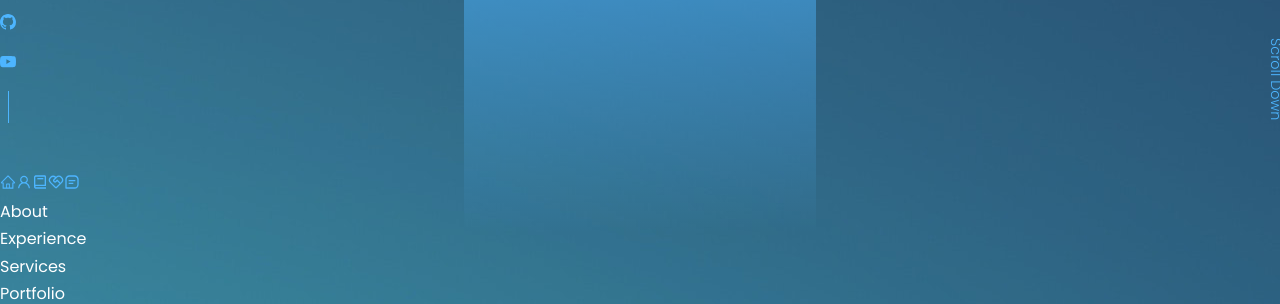
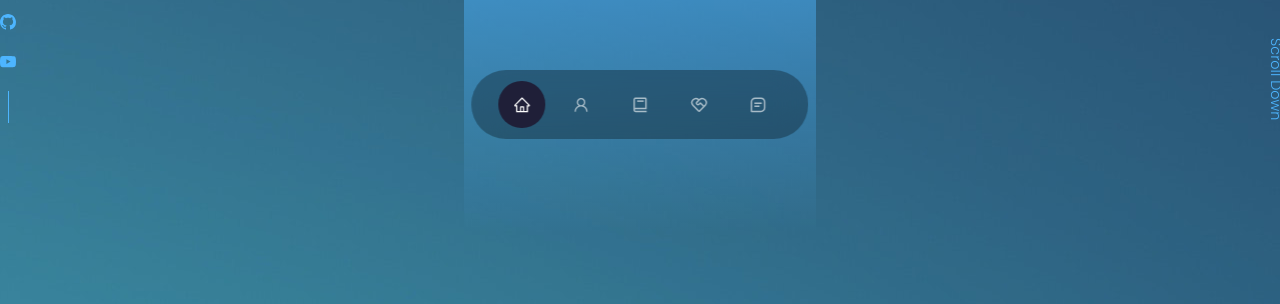
Before and after one commit to APxISO/react_portfolio, a React (Create React App) app: page / in a window 1280 px wide. Shown: the part 629-933 px from the top of the page. Built offline with nearby package versions, Linux system fonts and the light colour scheme; a web font is replaced by a local one.

Commit message:
added floating nav with icons

```diff
--- a/src/components/about/About.jsx
+++ b/src/components/about/About.jsx
@@ -2,7 +2,7 @@
 import './about.css'
 const About = () => {
   return (
-    <div>About</div>
+    <section id='about'>About</section>
   )
 }
 
--- a/src/components/contact/Contact.jsx
+++ b/src/components/contact/Contact.jsx
@@ -3,7 +3,7 @@
 
 const Contact = () => {
   return (
-    <div>Contact</div>
+    <section id='contact'>Contact</section>
   )
 }
 
--- a/src/components/experience/Experience.jsx
+++ b/src/components/experience/Experience.jsx
@@ -3,7 +3,7 @@
 
 const Experience = () => {
   return (
-    <div>Experience</div>
+    <section id='experience'>Experience</section>
   )
 }
 
--- a/src/components/nav/Nav.jsx
+++ b/src/components/nav/Nav.jsx
@@ -1,4 +1,4 @@
-import React from 'react'
+import React, { useState } from 'react'
 import './nav.css'
 import {AiOutlineHome} from 'react-icons/ai'
 import {AiOutlineUser} from 'react-icons/ai'
@@ -6,14 +6,16 @@
 import {RiServiceLine} from 'react-icons/ri'
 import {BiMessageSquareDetail} from 'react-icons/bi'
 
+
 const Nav = () => {
+  const [activeNav, setActiveNav] = useState('#')
   return (
     <nav>
-<a href='#'><AiOutlineHome/></a>
-<a href='#about'><AiOutlineUser/></a>
-<a href='#experience'><BiBook/></a>
-<a href='#portfolio'><RiServiceLine/></a>
-<a href='#contact'><BiMessageSquareDetail/></a>
+<a href='#' onClick={() => setActiveNav('#')} className={activeNav === '#' ? 'active' : '' }><AiOutlineHome/></a>
+<a href='#about' onClick={() => setActiveNav('#about')} className={activeNav === '#about' ? 'active' : ''}><AiOutlineUser/></a>
+<a href='#experience' onClick={() => setActiveNav('#experience')} className={activeNav === '#experience' ? 'active' : ''} ><BiBook/></a>
+<a href='#portfolio' onClick={() => setActiveNav('#portfolio')} className={activeNav === '#portfolio' ? 'active' : ''} ><RiServiceLine/></a>
+<a href='#contact'  onClick={() => setActiveNav('#contact')} className={activeNav === '#contact' ? 'active' : ''} ><BiMessageSquareDetail/></a>
 
 
     </nav>
--- a/src/components/nav/nav.css
+++ b/src/components/nav/nav.css
@@ -0,0 +1,33 @@
+nav {
+    background: rgba(0,0, 0,0.3);
+    width: max-content;
+    display: block;
+    padding: 0.7rem 1.7rem;
+    z-index: 2;
+    position: fixed;
+    left: 50%;
+    transform: translateX(-50%);
+    bottom: 2rem;
+    display: flex;
+    gap: 0.8rem;
+    border-radius: 3rem;
+    backdrop-filter: blur(15px);
+}
+
+nav a {
+    background: transparent;
+    padding: 0.9rem;
+    border-radius: 50%;
+    display: flex;
+    color: var(--color-light);
+    font-size: 1.1rem;
+}
+
+nav a:hover {
+    background: rgba(0,0, 0,0.3);
+}
+
+nav a.active {
+    background: var(--color-bg);
+    color: var(--color-white);
+}
--- a/src/components/portfolio/Portfolio.jsx
+++ b/src/components/portfolio/Portfolio.jsx
@@ -4,7 +4,7 @@
 
 const Portfolio = () => {
   return (
-    <div>Portfolio</div>
+    <section id='portfolio'>Portfolio</section>
   )
 }
 
--- a/src/components/services/Services.jsx
+++ b/src/components/services/Services.jsx
@@ -4,7 +4,7 @@
 
 const Services = () => {
   return (
-    <div>Services</div>
+    <section id='services'>Services</section>
   )
 }
 
--- a/src/components/testimonials/Testimonials.jsx
+++ b/src/components/testimonials/Testimonials.jsx
@@ -3,7 +3,7 @@
 
 const Testimonials = () => {
   return (
-    <div>Testimonials</div>
+    <section id='testimonials'>Testimonials</section>
   )
 }
 
--- a/src/index.css
+++ b/src/index.css
@@ -56,6 +56,7 @@
 
 section {
     margin-top: 8rem;
+    height: 100vh;
 
 }
 
```
